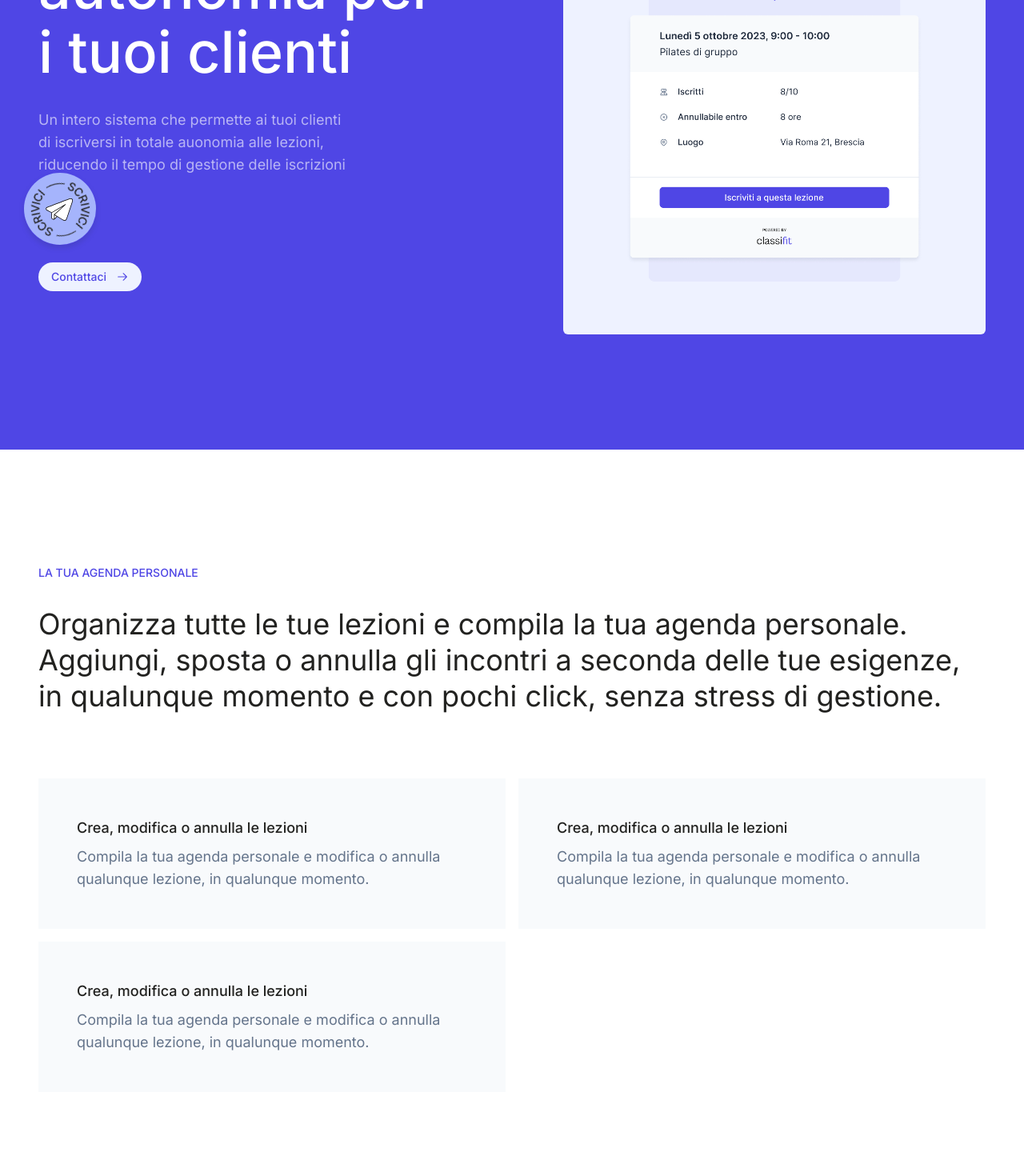
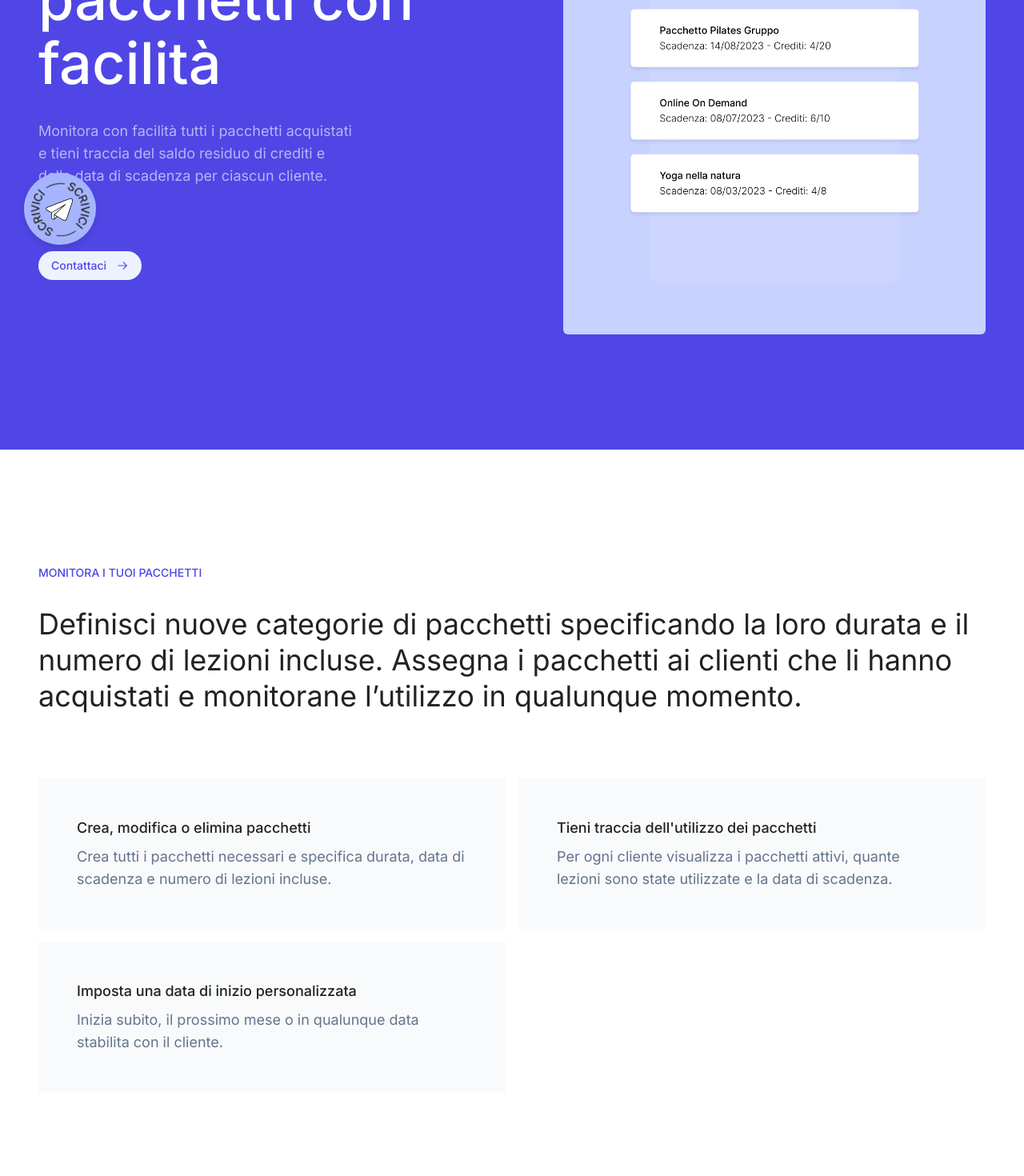
Before and after one commit to classifit/classifit-website, a Next.js app: page /servizi/pacchetti in a window 1280 px wide. Shown: the part 460-1930 px from the top of the page at 80% size. Built offline with nearby package versions, Linux system fonts and the light colour scheme.

Commit message:
packages copy

```diff
--- a/app/servizi/pacchetti/page.tsx
+++ b/app/servizi/pacchetti/page.tsx
@@ -8,33 +8,33 @@ export default function PackagesPage() {
     <>
       <ServiceTitle
         subtitle="Pacchetti a crediti"
-        title="Prenotazioni in autonomia per i tuoi clienti"
-        description="Un intero sistema che permette ai tuoi clienti di iscriversi in totale auonomia alle lezioni, riducendo il tempo di gestione delle iscrizioni a zero."
-        bgColor="bg-secondary"
-        image="/services/booking/prenotazioni-cover.png"
+        title="Monitora i pacchetti con facilità"
+        description="Monitora con facilità tutti i pacchetti acquistati e tieni traccia del saldo residuo di crediti e della data di scadenza per ciascun cliente."
+        bgColor="bg-ring"
+        image="/services/packages/pacchetti-cover.png"
       />
       <ServiceAbout
-        subtitle="La tua agenda personale"
-        title="Organizza tutte le tue lezioni e compila la tua agenda personale. Aggiungi, sposta o annulla gli incontri a seconda delle tue esigenze, in qualunque momento e con pochi click, senza stress di gestione."
+        subtitle="Monitora i tuoi pacchetti"
+        title="Definisci nuove categorie di pacchetti specificando la loro durata e il numero di lezioni incluse. Assegna i pacchetti ai clienti che li hanno acquistati e monitorane l’utilizzo in qualunque momento."
       />
       <div className="bg-light text-light-foreground">
         <div className="px-12 max-w-[1280px] mx-auto pt-10 pb-36 grid grid-cols-12 gap-4">
           <div className="col-span-6">
             <ServiceCard
-              title="Crea, modifica o annulla le lezioni"
-              description="Compila la tua agenda personale e modifica o annulla qualunque lezione, in qualunque momento."
+              title="Crea, modifica o elimina pacchetti"
+              description="Crea tutti i pacchetti necessari e specifica durata, data di scadenza e numero di lezioni incluse."
             />
           </div>
           <div className="col-span-6">
             <ServiceCard
-              title="Crea, modifica o annulla le lezioni"
-              description="Compila la tua agenda personale e modifica o annulla qualunque lezione, in qualunque momento."
+              title="Tieni traccia dell'utilizzo dei pacchetti"
+              description="Per ogni cliente visualizza i pacchetti attivi, quante lezioni sono state utilizzate e la data di scadenza."
             />
           </div>
           <div className="col-span-6">
             <ServiceCard
-              title="Crea, modifica o annulla le lezioni"
-              description="Compila la tua agenda personale e modifica o annulla qualunque lezione, in qualunque momento."
+              title="Imposta una data di inizio personalizzata"
+              description="Inizia subito, il prossimo mese o in qualunque data stabilita con il cliente."
             />
           </div>
         </div>
```
